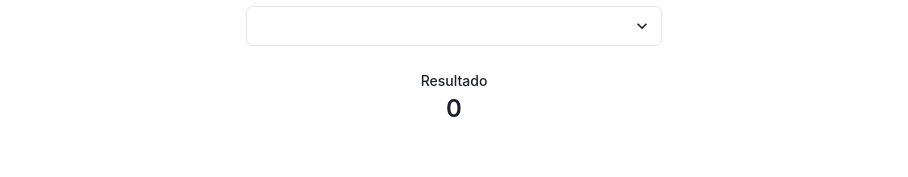
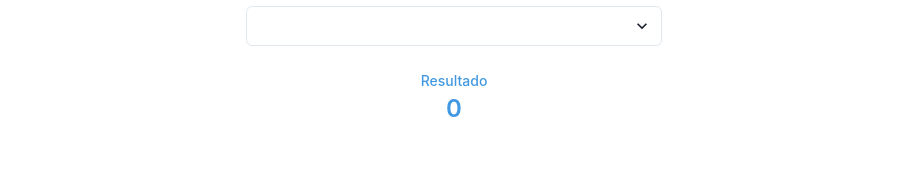
Before and after one commit to SirNaelC7-dev/super-eureka, a Next.js app: page /categories/dimension in a window 1280 px wide. Shown: the part 678-855 px from the top of the page, without its empty margins (186-1094 px from the left). Built offline with nearby package versions, Linux system fonts and the light colour scheme.

Commit message:
refactor: adicionado ignore error

```diff
--- a/src/components/categories/Dimension/Area/index.tsx
+++ b/src/components/categories/Dimension/Area/index.tsx
@@ -85,7 +85,9 @@ const Area: NextComponentType = () => {
 
 
     const parseToMetro = (key: string) => {
+        // @ts-ignore
         if(parsesToMetro[key]){
+            // @ts-ignore
             const metroValue = parsesToMetro[key](value || 0)
             setValueParseToMetro(metroValue)
         }
@@ -93,7 +95,9 @@ const Area: NextComponentType = () => {
 
 
     const parseToFinalValue = (key: string) => {
+        // @ts-ignore
         if(parsesToFinalValue[key]){
+            // @ts-ignore
             const finalValue = parsesToFinalValue[key](valueParseToMetro)
             setMetroToFinalValue(finalValue)
         }
@@ -142,8 +146,8 @@ const Area: NextComponentType = () => {
                     flexDirection={'row-reverse'}
                     >
                         <Stat>
-                            <StatLabel>Resultado</StatLabel>
-                            <StatNumber>{metroToFinalValue}</StatNumber>
+                            <StatLabel color={'blue.400'}>Resultado</StatLabel>
+                            <StatNumber color={'blue.400'}>{metroToFinalValue}</StatNumber>
                             {/* <StatHelpText>Feb 12 - Feb 28</StatHelpText> */}
                         </Stat>
                     </Flex>
```
